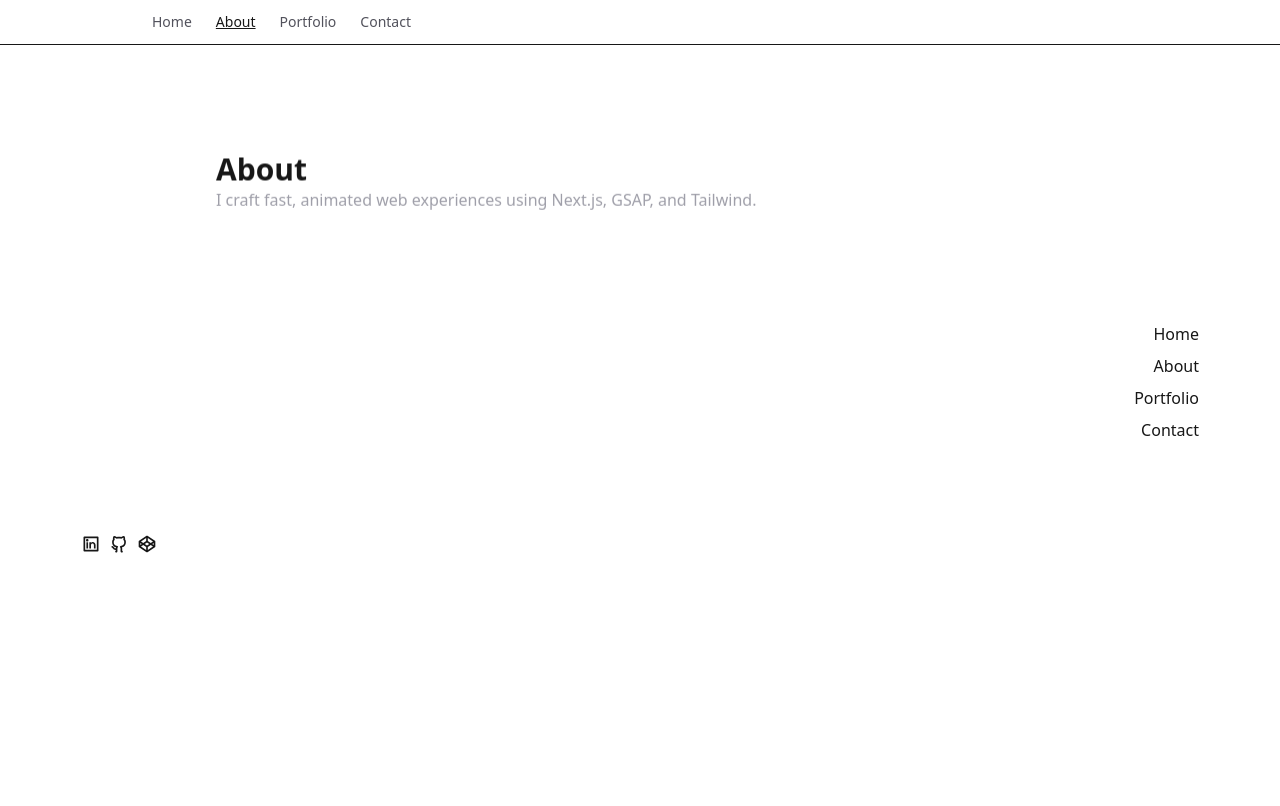
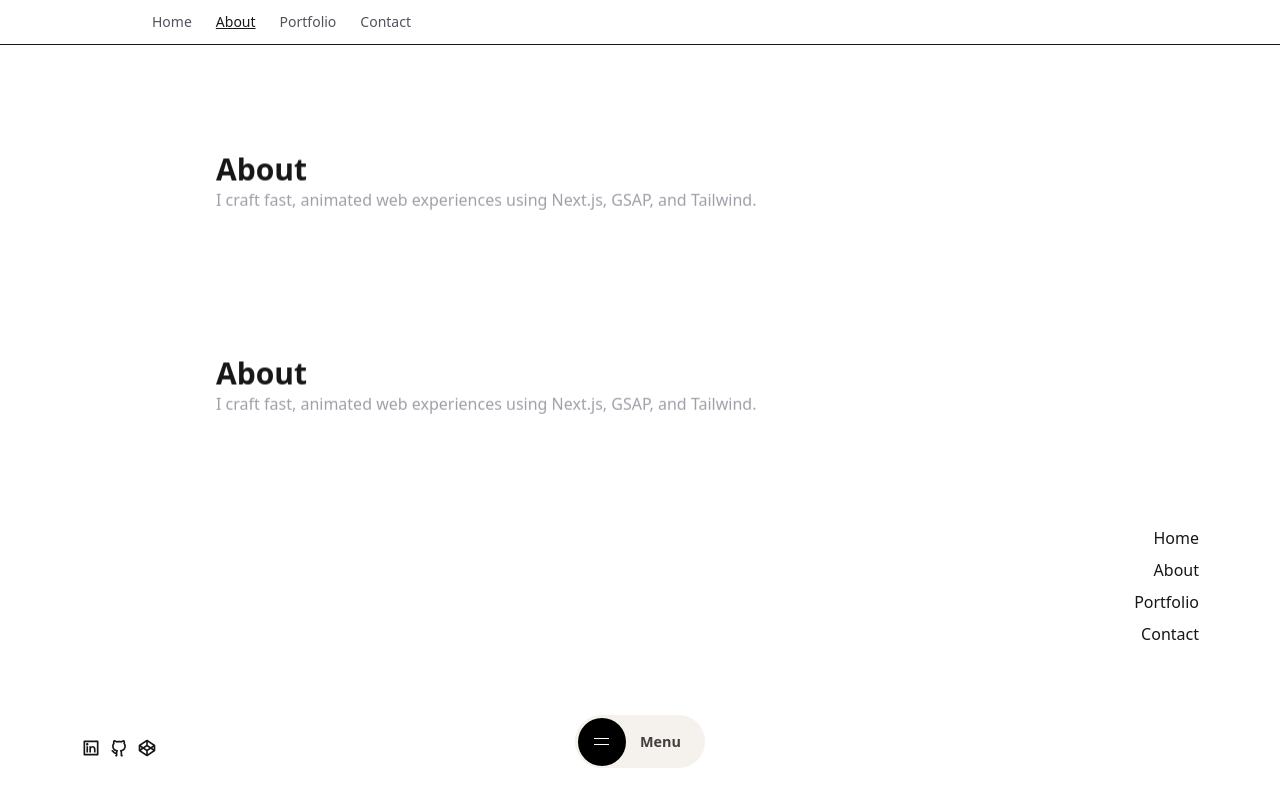
Before and after one commit to simonecontidev/simoneconti-work, a Next.js app: page /about in a window 1280 px wide. Shown: the top 806 px of the page. Built offline with nearby package versions, Linux system fonts and the light colour scheme; a web font is replaced by a local one.

Commit message:
chore: remove temporary overlay from SiteChrome; use Nav as the single menu
Signed-off-by: simonecontidev <barriotropical@gmail.com>

```diff
--- a/app/layout.tsx
+++ b/app/layout.tsx
@@ -4,6 +4,12 @@ import Header from "@/components/Header";
 import SmoothScroll from "@/components/SmoothScroll";
 import GsapSetup from "@/components/GsapSetup";
 import Footer from "@/components/Footer/Footer";
+
+import SiteChrome from "@/components/SiteChrome";
+import Nav from "@/components/Nav";
+
+
+
 
 import "@fontsource-variable/martian-mono";
 import "@fontsource-variable/bricolage-grotesque";
@@ -20,6 +26,10 @@ export default function RootLayout({ children }: { children: React.ReactNode })
         <GsapSetup />
         <SmoothScroll>
           <Header />
+                  <SiteChrome>{children}
+                    <Nav />
+                  </SiteChrome>
+
           {children}
         </SmoothScroll>
           <Footer />
--- a/app/page.tsx
+++ b/app/page.tsx
@@ -3,9 +3,13 @@ import Marquee from "@/components/sections/Marquee";
 import WorkGrid from "@/components/sections/WorkGrid";
 import FadeTest from "@/components/sections/FadeTest";
 
+
+
 export default function HomePage() {
   return (
     <main>
+
+
       <Hero />
       <Marquee />
       <div className="mx-auto max-w-4xl px-6">
--- /dev/null
+++ b/components/MenuBtn.tsx
@@ -0,0 +1,45 @@
+"use client";
+
+import React from "react";
+
+type MenuBtnProps = {
+  isOpen: boolean;
+  toggleMenu: () => void;
+};
+
+export default function MenuBtn({ isOpen, toggleMenu }: MenuBtnProps) {
+  return (
+    <button
+      onClick={toggleMenu}
+      aria-label="Toggle menu"
+      className={`fixed bottom-8 left-1/2 z-[1000] flex h-[53px] w-[130px] -translate-x-1/2 items-center justify-center rounded-full
+        bg-[rgba(242,237,230,0.75)] backdrop-blur-md transition-all duration-500 ease-[cubic-bezier(0.075,0.82,0.165,1)] ${
+          isOpen ? "w-[130px]" : "w-[130px]"
+        }`}
+    >
+      {/* Icon circle */}
+      <div
+        className={`absolute left-[2.5px] top-[2.5px] flex h-[48px] w-[48px] items-center justify-center rounded-full
+          bg-black transition-all duration-500 ease-[cubic-bezier(0.075,0.82,0.165,1)]`}
+      >
+        <div className="relative h-[30px] w-[30px] flex items-center justify-center">
+          <div
+            className={`absolute h-[1.5px] w-[15px] bg-white transition-all duration-300 ease-out ${
+              isOpen ? "translate-y-0 rotate-45 scale-x-[1.05]" : "-translate-y-[3px]"
+            }`}
+          />
+          <div
+            className={`absolute h-[1.5px] w-[15px] bg-white transition-all duration-300 ease-out ${
+              isOpen ? "translate-y-0 -rotate-45 scale-x-[1.05]" : "translate-y-[3px]"
+            }`}
+          />
+        </div>
+      </div>
+
+      {/* Copy */}
+      <div className="absolute right-6 top-1/2 -translate-y-1/2">
+        <p className="font-sans text-[0.9rem] font-semibold text-neutral-700">Menu</p>
+      </div>
+    </button>
+  );
+}
--- /dev/null
+++ b/components/Nav.tsx
@@ -0,0 +1,148 @@
+"use client";
+
+import { useCallback, useEffect, useRef, useState } from "react";
+import MenuBtn from "@/components/MenuBtn";
+import useViewTransition from "@/hooks/useViewTransition";
+import { useGsapRegister } from "@/lib/gsap";
+
+type LinkItem = { href: string; label: string };
+
+const LINKS: LinkItem[] = [
+  { href: "/", label: "Home" },
+  { href: "/about", label: "About" },
+  { href: "/portfolio", label: "Portfolio" },
+  { href: "/contact", label: "Contact" },
+];
+
+export default function Nav() {
+  const [isOpen, setIsOpen] = useState(false);
+  const [isAnimating, setIsAnimating] = useState(false);
+  const menuRef = useRef<HTMLDivElement | null>(null);
+  const { navigateWithTransition } = useViewTransition();
+  const { gsap } = useGsapRegister();
+
+  // lock/unlock scroll (senza lenis/react)
+  useEffect(() => {
+    if (isOpen) {
+      document.documentElement.style.overflow = "hidden";
+      document.body.style.overflow = "hidden";
+    } else {
+      document.documentElement.style.overflow = "";
+      document.body.style.overflow = "";
+    }
+    return () => {
+      document.documentElement.style.overflow = "";
+      document.body.style.overflow = "";
+    };
+  }, [isOpen]);
+
+  // animate open/close with clip-path + items reveal
+  useEffect(() => {
+    const menu = menuRef.current;
+    if (!menu) return;
+
+    const items = Array.from(menu.querySelectorAll<HTMLElement>("[data-nav-item]"));
+
+    if (isOpen) {
+      setIsAnimating(true);
+      gsap.set(menu, { pointerEvents: "auto" });
+      gsap.fromTo(
+        menu,
+        { clipPath: "circle(0% at 50% 50%)" },
+        { clipPath: "circle(100% at 50% 50%)", ease: "power3.out", duration: 1.0 }
+      );
+      gsap.fromTo(
+        items,
+        { yPercent: 120, opacity: 0 },
+        {
+          yPercent: 0,
+          opacity: 1,
+          duration: 0.9,
+          ease: "power4.out",
+          stagger: 0.06,
+          delay: 0.25,
+          onComplete: () => setIsAnimating(false),
+        }
+      );
+    } else {
+      setIsAnimating(true);
+      gsap.to(items, {
+        yPercent: -120,
+        opacity: 0,
+        duration: 0.6,
+        ease: "power3.in",
+        stagger: 0.04,
+      });
+      gsap.to(menu, {
+        clipPath: "circle(0% at 50% 50%)",
+        ease: "power3.in",
+        duration: 0.8,
+        delay: 0.2,
+        onStart: () => gsap.set(menu, { pointerEvents: "none" }),
+        onComplete: () => setIsAnimating(false),
+      });
+    }
+  }, [isOpen, gsap]);
+
+  const toggleMenu = useCallback(() => {
+    if (isAnimating) return;
+    setIsOpen((v) => !v);
+  }, [isAnimating]);
+
+  const handleLink = useCallback(
+    (href: string) => {
+      if (typeof window !== "undefined" && window.location.pathname === href) {
+        setIsOpen(false);
+        return;
+      }
+      // chiudi subito e poi naviga con VT
+      setIsOpen(false);
+      navigateWithTransition(href);
+    },
+    [navigateWithTransition]
+  );
+
+  return (
+    <>
+      {/* Floating Toggle */}
+      <MenuBtn isOpen={isOpen} toggleMenu={toggleMenu} />
+
+      {/* Fullscreen Menu */}
+      <div
+        ref={menuRef}
+        className="fixed inset-0 z-[100] clip-path-circle-0 bg-neutral-800/95 p-4 md:p-6 pointer-events-none"
+        // clip-path iniziale gestito via gsap; classe sentinella
+      >
+        <div className="relative grid h-full w-full grid-rows-[1fr_auto] rounded-3xl border border-white/10 bg-neutral-900 p-6 md:p-10">
+          {/* Links col */}
+          <div className="flex flex-col justify-center gap-4 md:gap-6">
+            {LINKS.map((l) => (
+              <button
+                key={l.href}
+                type="button"
+                data-nav-item
+                onClick={() => handleLink(l.href)}
+                className="text-left text-4xl font-semibold leading-tight text-white/90 hover:text-white md:text-6xl"
+              >
+                {l.label}
+              </button>
+            ))}
+          </div>
+
+          {/* Meta col (editabile) */}
+          <div className="grid gap-6 md:grid-cols-2">
+            <div className="text-white">
+              <p className="text-sm/6 text-white/50">Contact</p>
+              <p className="text-base">hello@simoneconti.work</p>
+              <p className="text-base">Barcelona · Remote</p>
+            </div>
+            <div className="text-white">
+              <p className="text-sm/6 text-white/50">Social</p>
+              <p className="text-base">LinkedIn · GitHub · CodePen</p>
+            </div>
+          </div>
+        </div>
+      </div>
+    </>
+  );
+}
--- /dev/null
+++ b/components/SiteChrome.tsx
@@ -0,0 +1,4 @@
+"use client";
+export default function SiteChrome({ children }: { children: React.ReactNode }) {
+  return <>{children}</>;
+}
```
